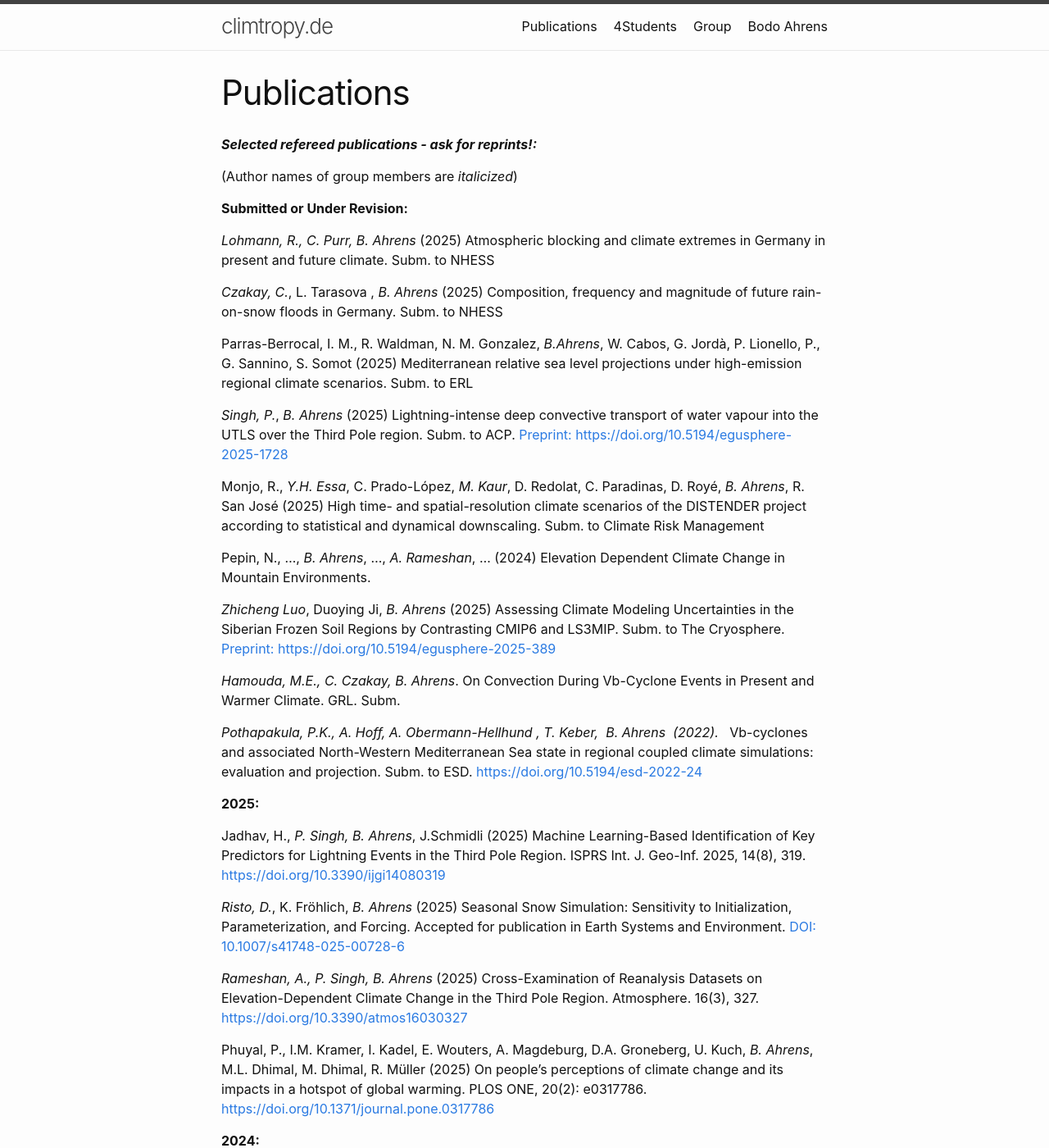
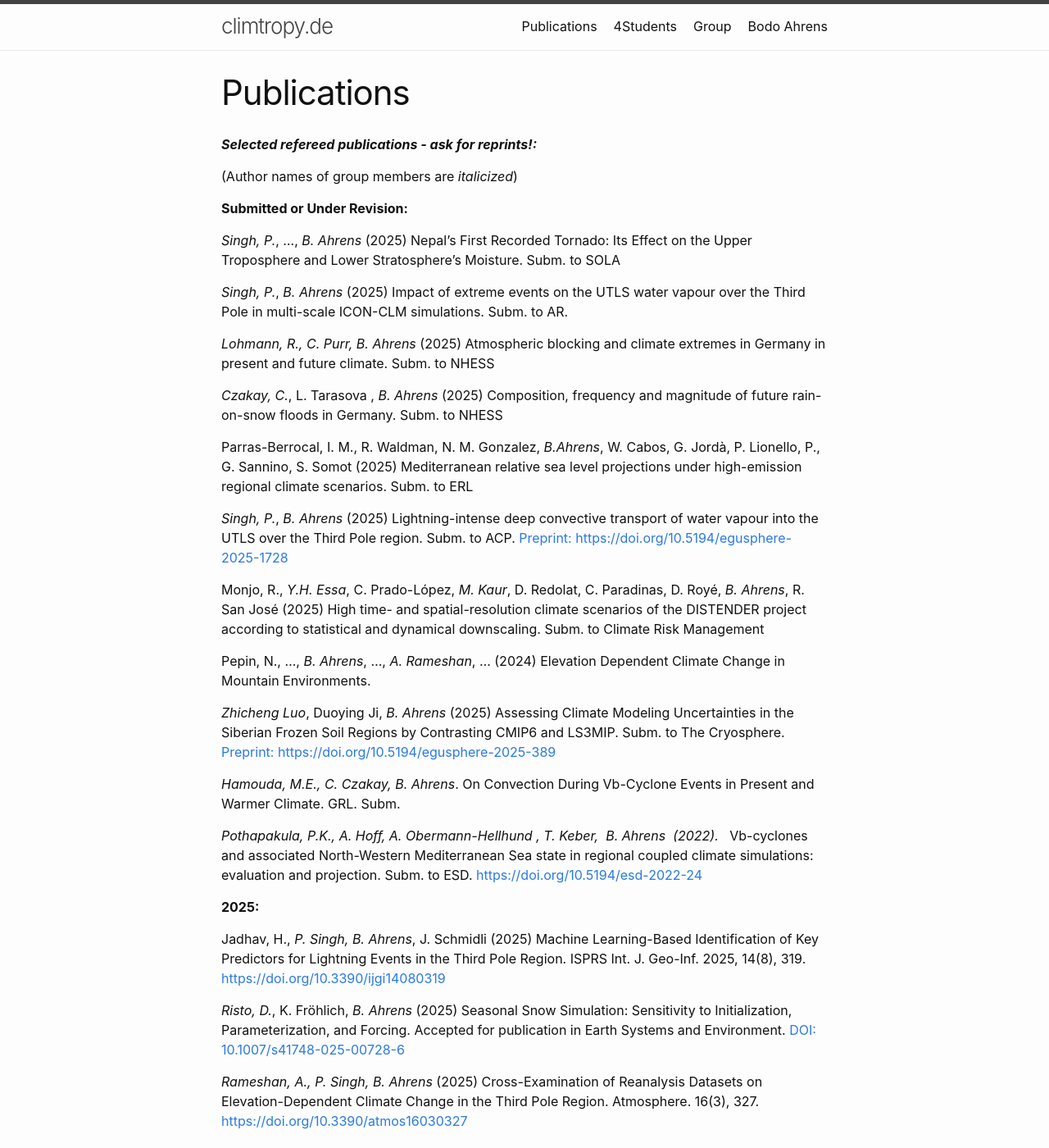
Before and after one commit to cliphy/cliphy.github.io, a Jekyll site: the page built from pubs.markdown, in a window 1280 px wide and 1400 px high. Shown: the whole window at 82% size. Built offline with Jekyll 4.4.1, drawn with Linux system fonts in a browser that asks for light colours.

Commit message:
Update pubs.markdown

```diff
--- a/pubs.markdown
+++ b/pubs.markdown
@@ -12,6 +12,13 @@ group members are *italicized*)
 **Submitted or
 Under Revision:**
 
+*Singh, P.*, ..., *B. Ahrens* (2025) Nepal's First Recorded Tornado: Its Effect on the Upper Troposphere and Lower Stratosphere's Moisture. Subm. to SOLA
+<!-- TP-Change, DKRZ -->
+
+*Singh, P.*, *B. Ahrens* (2025) Impact of extreme events on the UTLS water vapour over the Third Pole in multi-scale ICON-CLM simulations.
+Subm. to AR.
+<!-- TP-Change, DKRZ -->
+
 *Lohmann, R., C. Purr, B. Ahrens* (2025) Atmospheric blocking and climate extremes in Germany in present and future climate. Subm. to NHESS
 
 *Czakay, C.*, L. Tarasova , *B. Ahrens* (2025) Composition, frequency and magnitude of future rain-on-snow floods in Germany. Subm. to NHESS
@@ -21,7 +28,7 @@ climate scenarios. Subm. to ERL
 
 *Singh, P.*, *B. Ahrens* (2025) Lightning-intense deep convective transport of water vapour into the UTLS over the Third Pole region.
 Subm. to ACP. [Preprint: https://doi.org/10.5194/egusphere-2025-1728](https://doi.org/10.5194/egusphere-2025-1728){:target="_blank" rel="noopener"}
-<!-- TP-Change -->
+<!-- TP-Change, DKRZ -->
 
 Monjo, R., *Y.H. Essa*, C. Prado-López, *M. Kaur*, D. Redolat, C. Paradinas, D. Royé, *B. Ahrens*, R. San José (2025) High time- and spatial-resolution climate scenarios of the DISTENDER project according to statistical and dynamical downscaling.
 Subm. to Climate Risk Management
@@ -43,7 +50,7 @@ target="_blank">https://doi.org/10.5194/esd-2022-24</a>
 
 **2025:**
 
-Jadhav, H., *P. Singh, B. Ahrens*, J.Schmidli (2025) Machine Learning-Based Identification of Key Predictors for Lightning Events in the Third Pole Region. ISPRS Int. J. Geo-Inf. 2025, 14(8), 319. [https://doi.org/10.3390/ijgi14080319](https://doi.org/10.3390/ijgi14080319){:target="_blank" rel="noopener"}
+Jadhav, H., *P. Singh, B. Ahrens*, J. Schmidli (2025) Machine Learning-Based Identification of Key Predictors for Lightning Events in the Third Pole Region. ISPRS Int. J. Geo-Inf. 2025, 14(8), 319. [https://doi.org/10.3390/ijgi14080319](https://doi.org/10.3390/ijgi14080319){:target="_blank" rel="noopener"}
 <!-- TP-Change -->
 
 *Risto, D.*, K. Fröhlich, *B. Ahrens* (2025) Seasonal Snow Simulation: Sensitivity to Initialization, Parameterization, and Forcing. Accepted for publication in
```
